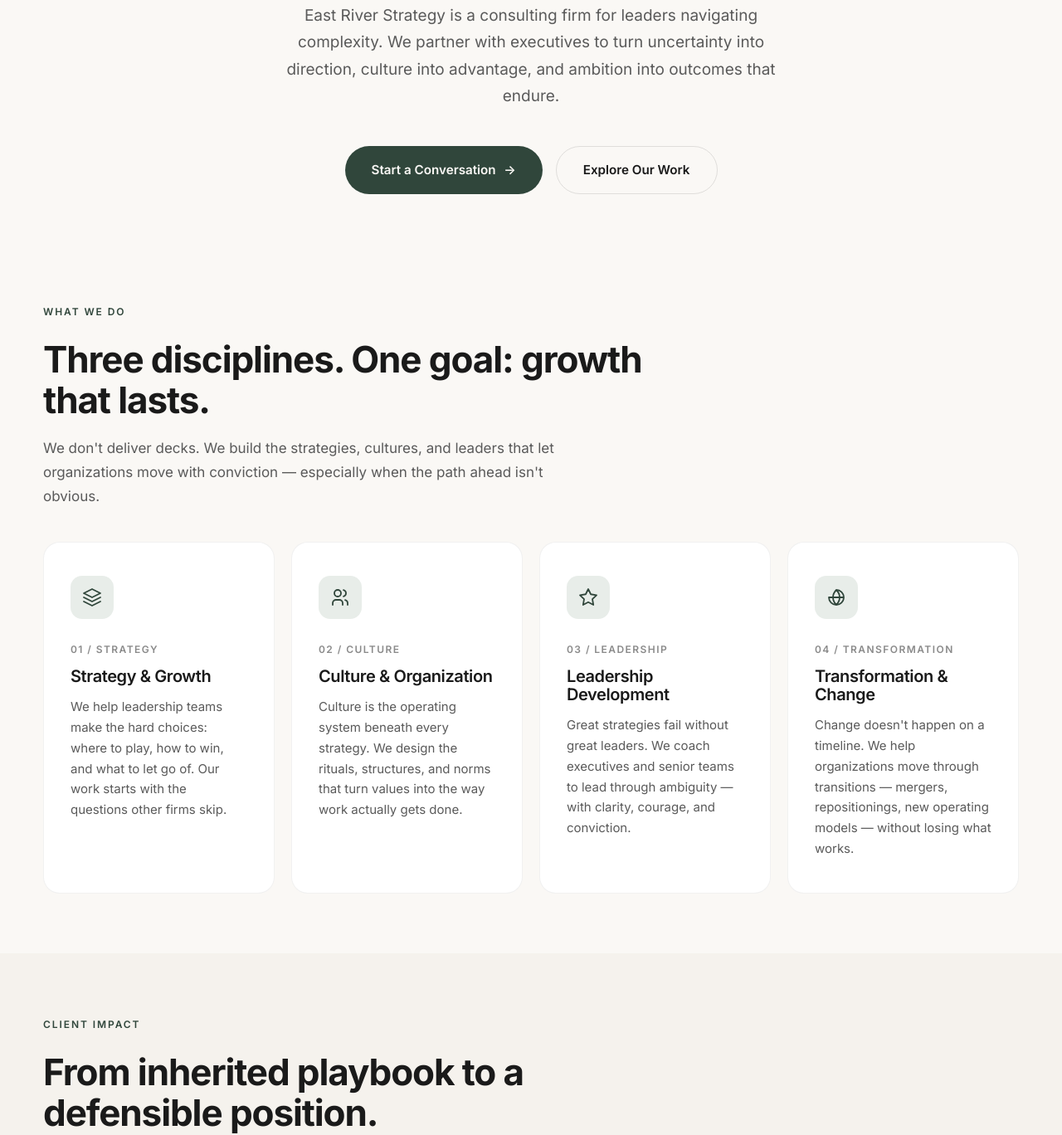
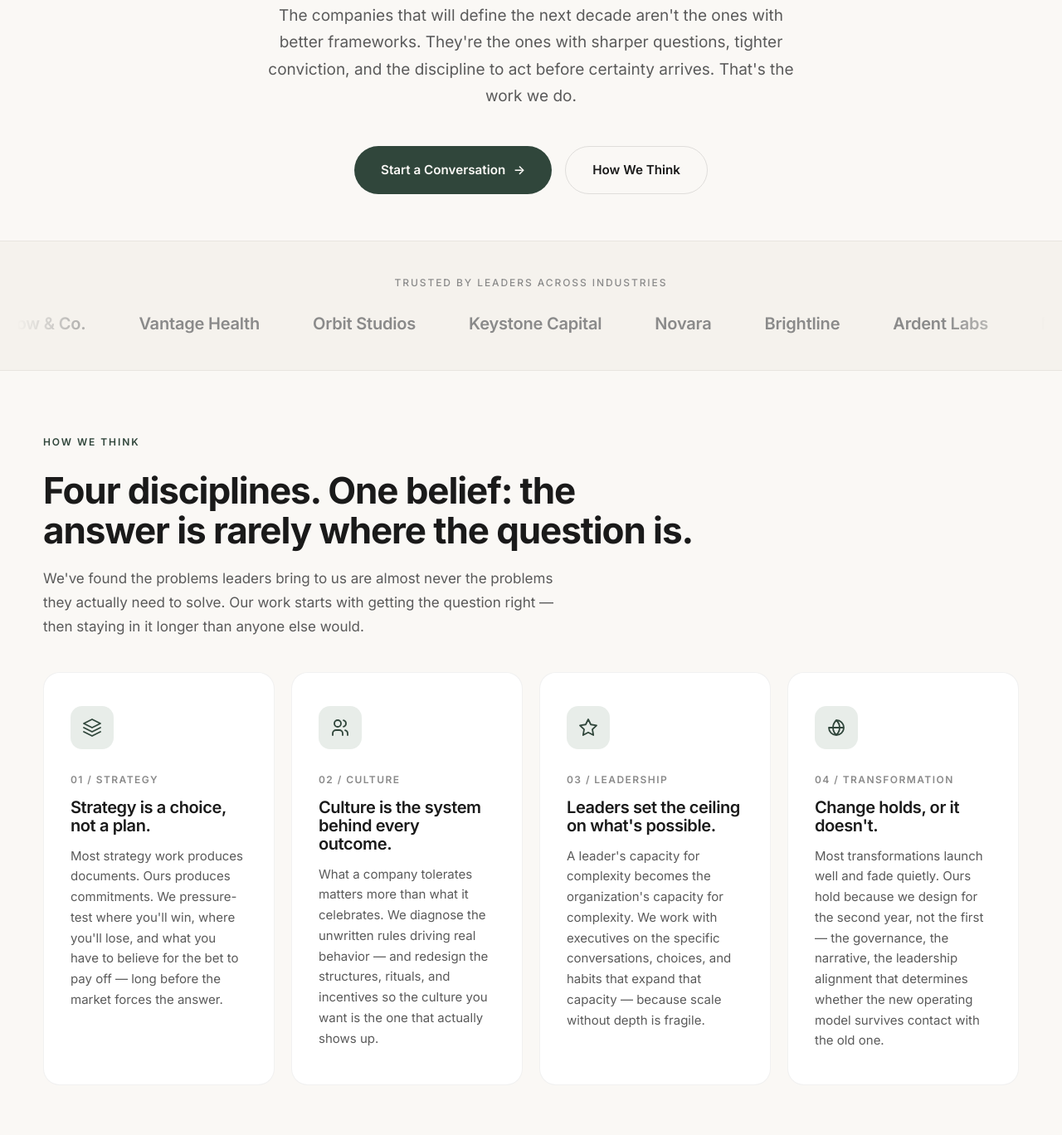
Before and after one commit to khushi7820/east-river-strategy, a plain HTML site: page index.html in a window 1280 px wide. Shown: the part 384-1752 px from the top of the page at 83% size. Drawn offline with Linux system fonts and the light colour scheme.

Commit message:
Rewrite hero and services with thesis-first content

```diff
--- a/index.html
+++ b/index.html
@@ -37,20 +37,21 @@
     <header class="hero" id="home">
         <div class="hero-inner">
             <span class="eyebrow">Strategy · Culture · Leadership</span>
-            <h1>We help ambitious organizations shape <span class="accent-word">what comes next.</span></h1>
+            <h1>The hardest questions in business aren't answered <span class="accent-word">in the slide.</span></h1>
             <p class="hero-description">
-                East River Strategy is a consulting firm for leaders navigating complexity. We partner with executives
-                to turn uncertainty into direction, culture into advantage, and ambition into outcomes that endure.
+                The companies that will define the next decade aren't the ones with better frameworks. They're the ones
+                with sharper questions, tighter conviction, and the discipline to act before certainty arrives. That's
+                the work we do.
             </p>
             <div class="hero-ctas">
                 <a href="get-started.html" class="btn btn-primary">Start a Conversation <span
                         class="btn-arrow">→</span></a>
-                <a href="#services" class="btn btn-secondary">Explore Our Work</a>
+                <a href="#services" class="btn btn-secondary">How We Think</a>
             </div>
         </div>
     </header>
 
-    <!--   <section class="logos">
+    <section class="logos">
         <div class="logos-inner">
             <p class="logos-label">Trusted by leaders across industries</p>
             <div class="logos-marquee">
@@ -76,15 +77,15 @@
                 </div>
             </div>
         </div>
-    </section>-->
+    </section>
 
     <section id="services" class="section">
         <div class="container">
-            <span class="eyebrow">What We Do</span>
-            <h2 class="section-title">Three disciplines. One goal: growth that lasts.</h2>
+            <span class="eyebrow">How We Think</span>
+            <h2 class="section-title">Four disciplines. One belief: the answer is rarely where the question is.</h2>
             <p class="section-intro">
-                We don't deliver decks. We build the strategies, cultures, and leaders that let organizations move with
-                conviction — especially when the path ahead isn't obvious.
+                We've found the problems leaders bring to us are almost never the problems they actually need to solve.
+                Our work starts with getting the question right — then staying in it longer than anyone else would.
             </p>
 
             <div class="services-grid">
@@ -98,9 +99,10 @@
                         </svg>
                     </div>
                     <span class="service-number">01 / Strategy</span>
-                    <h3>Strategy &amp; Growth</h3>
-                    <p>We help leadership teams make the hard choices: where to play, how to win, and what to let go of.
-                        Our work starts with the questions other firms skip.</p>
+                    <h3>Strategy is a choice, not a plan.</h3>
+                    <p>Most strategy work produces documents. Ours produces commitments. We pressure-test where you'll
+                        win, where you'll lose, and what you have to believe for the bet to pay off — long before the
+                        market forces the answer.</p>
                 </article>
 
                 <article class="service-card">
@@ -114,9 +116,10 @@
                         </svg>
                     </div>
                     <span class="service-number">02 / Culture</span>
-                    <h3>Culture &amp; Organization</h3>
-                    <p>Culture is the operating system beneath every strategy. We design the rituals, structures, and
-                        norms that turn values into the way work actually gets done.</p>
+                    <h3>Culture is the system behind every outcome.</h3>
+                    <p>What a company tolerates matters more than what it celebrates. We diagnose the unwritten rules
+                        driving real behavior — and redesign the structures, rituals, and incentives so the culture you
+                        want is the one that actually shows up.</p>
                 </article>
 
                 <article class="service-card">
@@ -128,9 +131,10 @@
                         </svg>
                     </div>
                     <span class="service-number">03 / Leadership</span>
-                    <h3>Leadership Development</h3>
-                    <p>Great strategies fail without great leaders. We coach executives and senior teams to lead through
-                        ambiguity — with clarity, courage, and conviction.</p>
+                    <h3>Leaders set the ceiling on what's possible.</h3>
+                    <p>A leader's capacity for complexity becomes the organization's capacity for complexity. We work
+                        with executives on the specific conversations, choices, and habits that expand that capacity —
+                        because scale without depth is fragile.</p>
                 </article>
 
                 <article class="service-card">
@@ -142,9 +146,10 @@
                         </svg>
                     </div>
                     <span class="service-number">04 / Transformation</span>
-                    <h3>Transformation &amp; Change</h3>
-                    <p>Change doesn't happen on a timeline. We help organizations move through transitions — mergers,
-                        repositionings, new operating models — without losing what works.</p>
+                    <h3>Change holds, or it doesn't.</h3>
+                    <p>Most transformations launch well and fade quietly. Ours hold because we design for the second
+                        year, not the first — the governance, the narrative, the leadership alignment that determines
+                        whether the new operating model survives contact with the old one.</p>
                 </article>
             </div>
         </div>
@@ -297,8 +302,8 @@
                         <img src="logo.png" alt="East River Strategy" class="logo-img logo-img-footer" />
                         <span class="footer-logo-text">East River Strategy</span>
                     </div>
-                    <p>A consulting firm helping ambitious organizations shape strategy, culture,
-                        and leadership for what comes next.</p>
+                    <p>A consulting firm helping ambitious organizations shape strategy, culture, and leadership for
+                        what comes next.</p>
                 </div>
                 <div class="footer-col">
                     <h4>Firm</h4>
```
